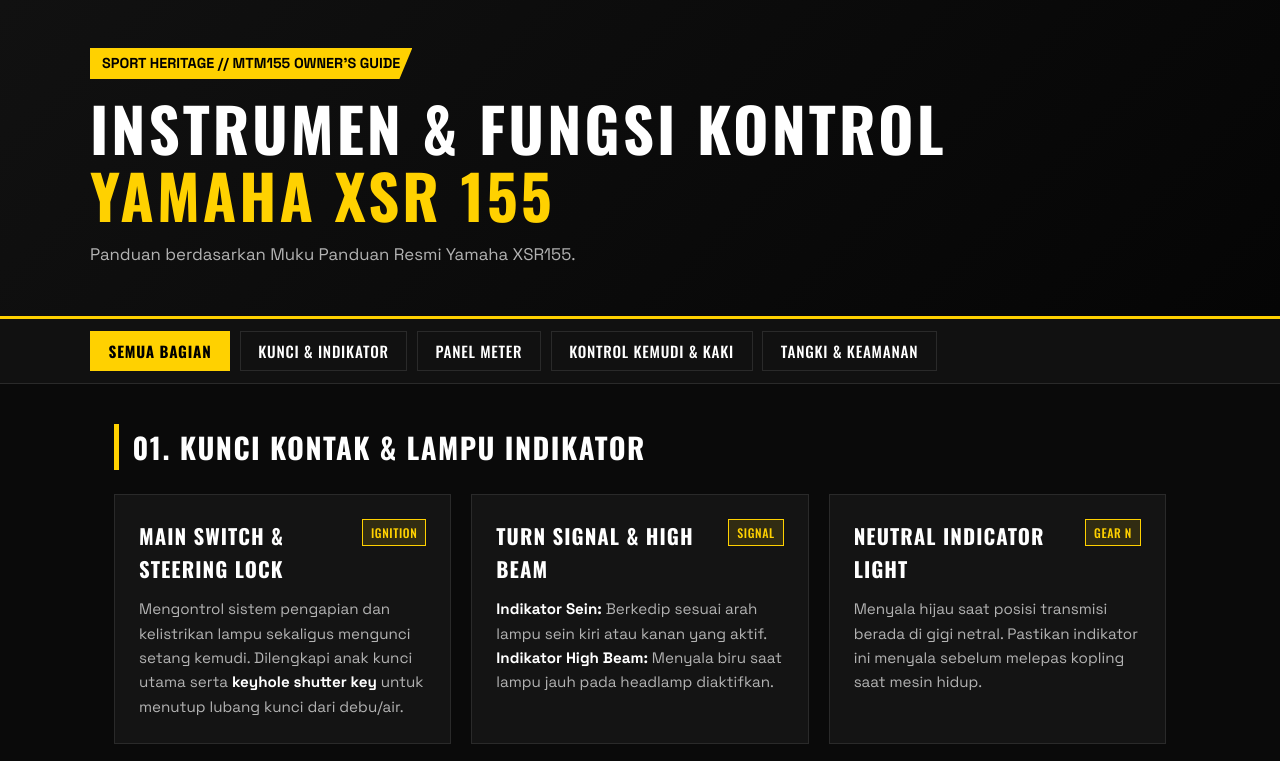
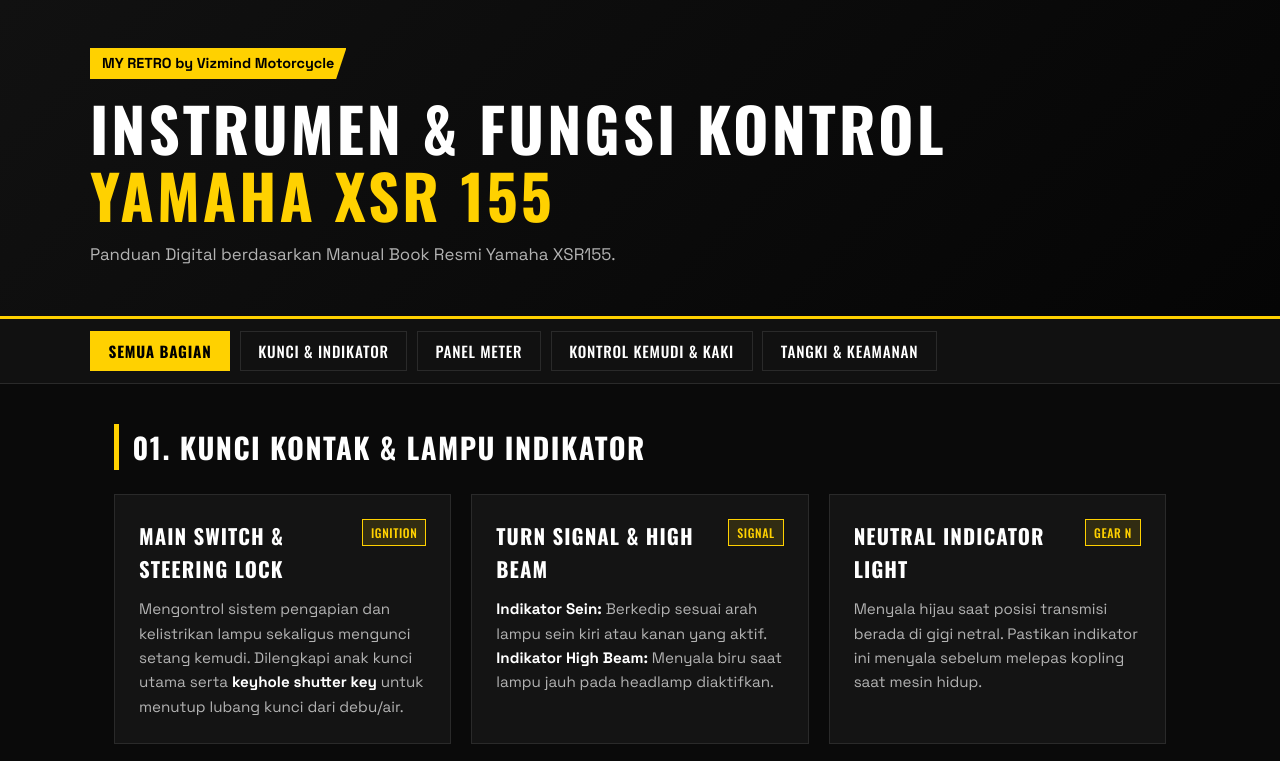
Before and after one commit to mraihanhamdi-eng/index.html, a plain HTML site: page index.html in a window 1280 px wide. Shown: the top 761 px of the page. Drawn offline with nearby package versions, Linux system fonts and the light colour scheme.

Commit message:
Update index.html

```diff
--- a/index.html
+++ b/index.html
@@ -299,9 +299,9 @@
 
     <header>
         <div class="header-container">
-            <div class="tag-line">SPORT HERITAGE // MTM155 OWNER'S GUIDE</div>
+            <div class="tag-line">MY RETRO by Vizmind Motorcycle</div>
             <h1>INSTRUMEN & FUNGSI KONTROL <span>YAMAHA XSR 155</span></h1>
-            <p>Panduan berdasarkan Muku Panduan Resmi Yamaha XSR155.</p>
+            <p>Panduan Digital berdasarkan Manual Book Resmi Yamaha XSR155.</p>
         </div>
     </header>
 
```
